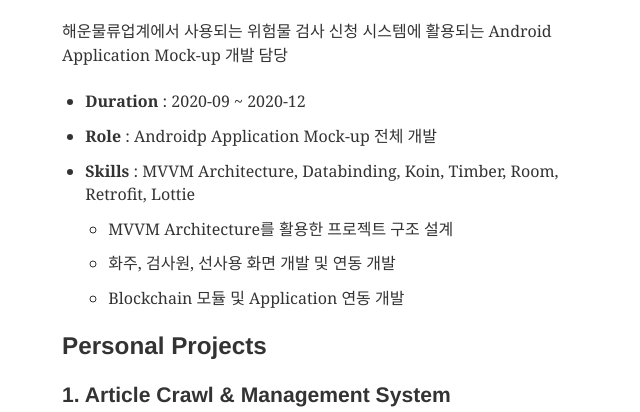
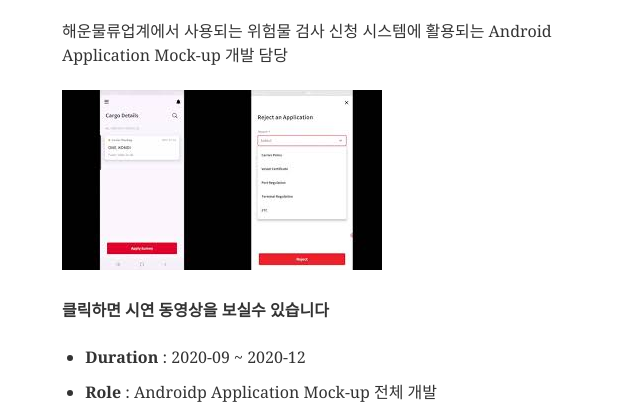
Before and after one commit to rlatmfrl24/chamomile, a Gatsby site: page /about in a window 1280 px wide. Shown: the part 3946-4358 px from the top of the page, without its empty margins (317-957 px from the left). Built offline with nearby package versions, Linux system fonts and the light colour scheme; Gatsby itself is replaced by a stand-in of ours; some packages are replaced by stand-ins of ours; what typography-theme-github would draw is missing.

Commit message:
IMDG 동영상 추가 업로드

```diff
--- a/content/__about/resume-en.md
+++ b/content/__about/resume-en.md
@@ -116,6 +116,11 @@ HTML Source를 DOM-based 기반 구조를 통하여 분석하여 해당 Source
 
 해운물류업계에서 사용되는 위험물 검사 신청 시스템에 활용되는 Android Application Mock-up 개발 담당
 
+[![예제](./images/imdg-1.jpg)](https://youtu.be/VsKC5VWjblo)
+
+**클릭하면 시연 동영상을 보실수 있습니다**
+
+
 - **Duration** : 2020-09 ~ 2020-12
 - **Role** : Androidp Application Mock-up 전체 개발
 - **Skills** : MVVM Architecture, Databinding, Koin, Timber, Room, Retrofit, Lottie
```
Also changed, not shown: content/__about/images/imdg-1.jpg (added).
